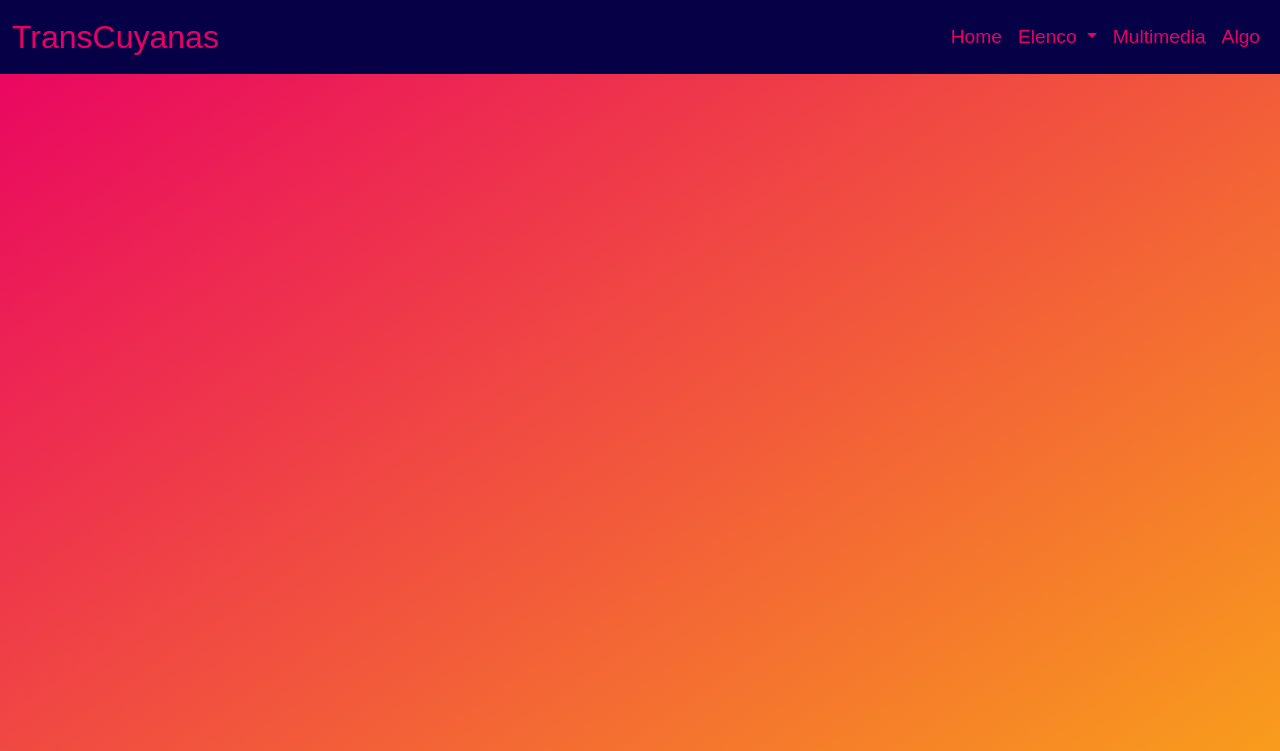
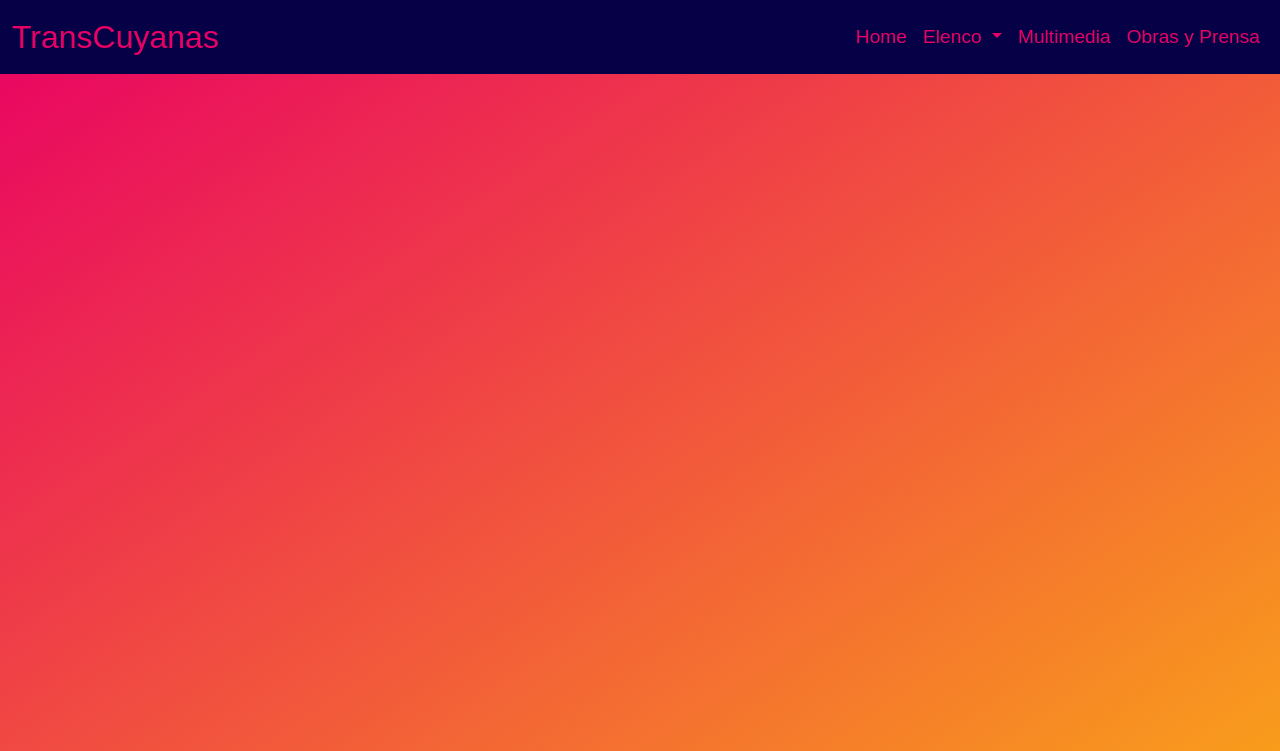
Before and after one commit to Emagomezj/transcuyanas, a website: page html/elenco.html in a window 1280 px wide. Shown: the top 751 px of the page. Drawn offline with nearby package versions, Linux system fonts and the light colour scheme; a web font is replaced by a local one.

Commit message:
Arreglo headers

```diff
--- a/html/elenco.html
+++ b/html/elenco.html
@@ -47,7 +47,7 @@
                 <a class="nav-link" href="./multimedia.html">Multimedia</a>
               </li>
               <li class="nav-item">
-                <a class="nav-link" href="#">Algo</a>
+                <a class="nav-link" href="./obras_prensa.html">Obras y Prensa</a>
               </li>
             </ul>
           </div>
```
Also changed, not shown: html/faqs.html (+1 -1 lines), html/multimedia.html (+1 -1 lines).
